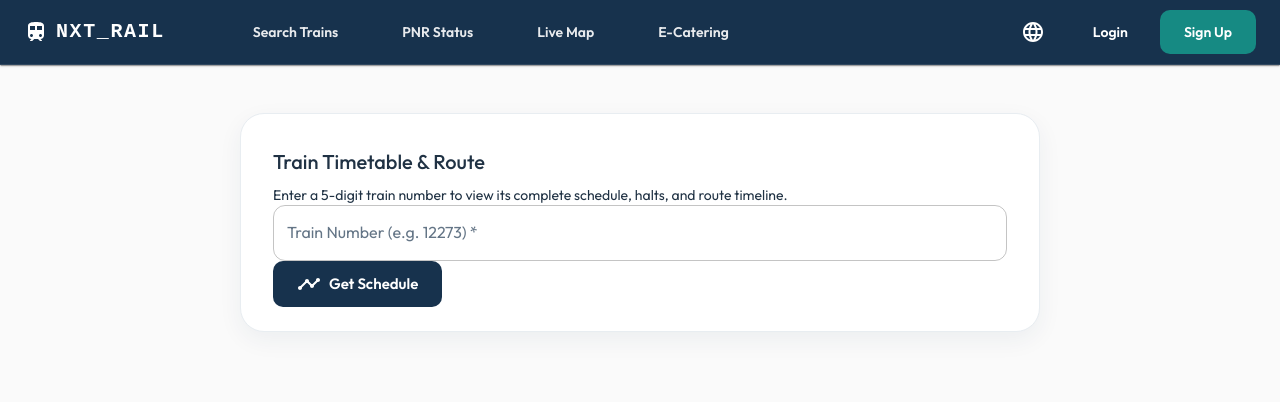
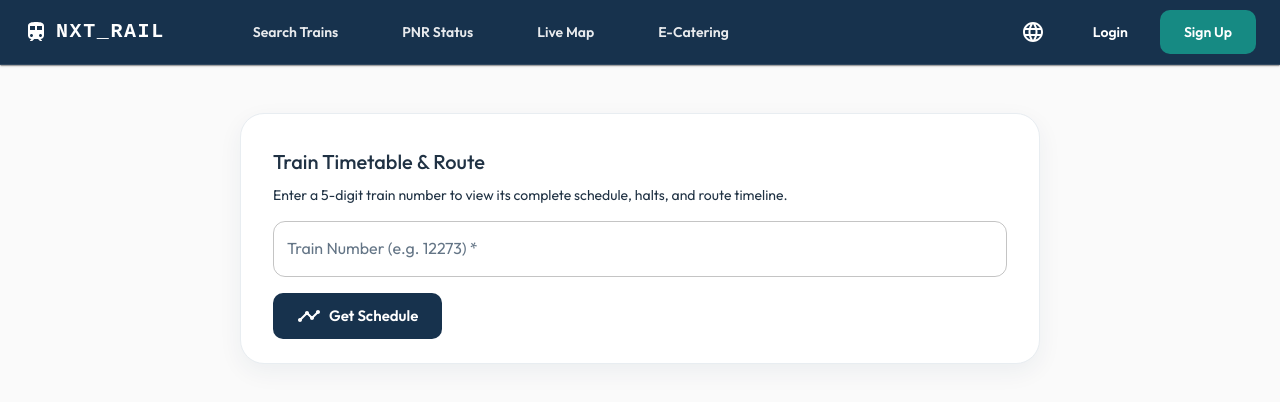
Before and after one commit to amanfoundongithub/Railway-Management-Frontend, a React (Create React App) app: page /schedule in a window 1280 px wide. Shown: the top 402 px of the page. Built offline with nearby package versions, Linux system fonts and the light colour scheme; no server answers.

Commit message:
fixed search formatting

```diff
--- a/src/screens/get-train-schedule/ui/components/ScheduleSearchForm.jsx
+++ b/src/screens/get-train-schedule/ui/components/ScheduleSearchForm.jsx
@@ -18,7 +18,7 @@ export const ScheduleSearchForm = ({ onSearch, loading = false }) => {
         <Typography variant="h6" fontWeight="bold" gutterBottom>
           Train Timetable & Route
         </Typography>
-        <Typography variant="body2" color="text.secondary" mb={3}>
+        <Typography variant="body2" color="text.secondary" mb={4}>
           Enter a 5-digit train number to view its complete schedule, halts, and route timeline.
         </Typography>
 
@@ -32,6 +32,10 @@ export const ScheduleSearchForm = ({ onSearch, loading = false }) => {
               onChange={(e) => setTrainQuery(e.target.value)}
               disabled={loading}
               required
+              sx = {{
+                mt : 2,
+                mb : 2
+              }}
             />
             <Button
               type="submit"
```
